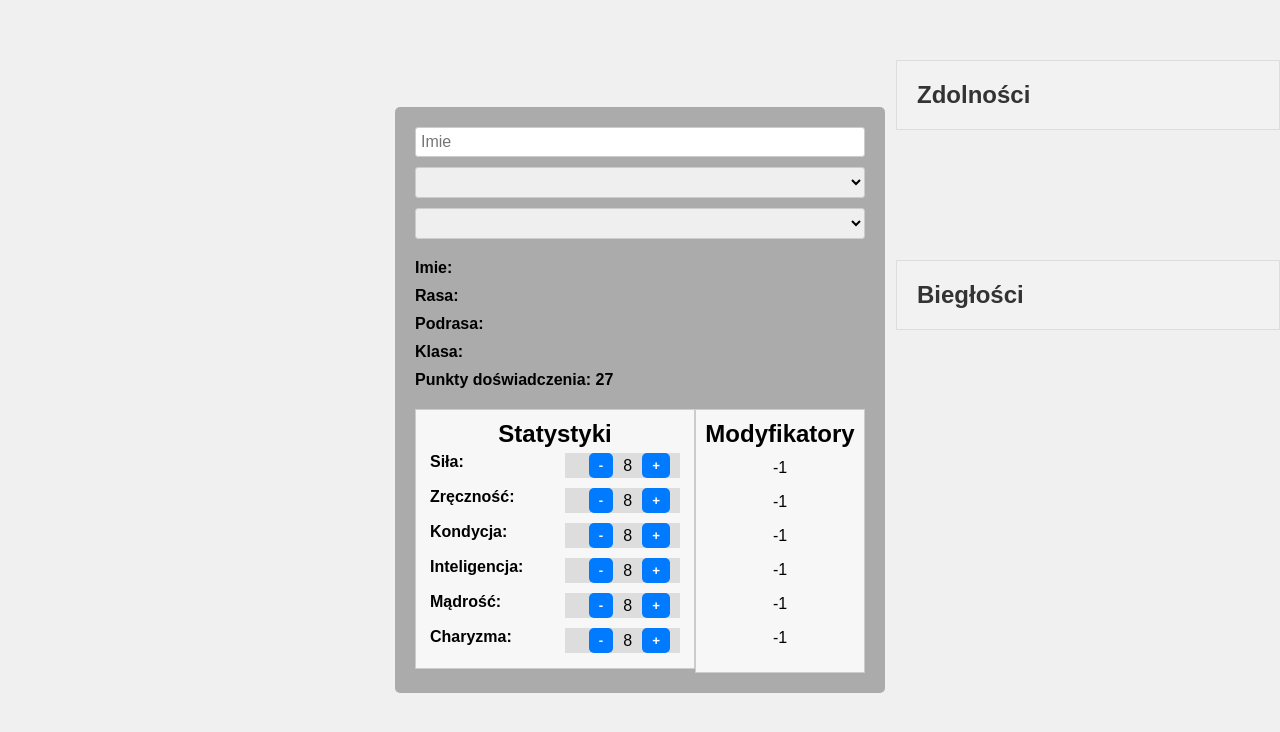
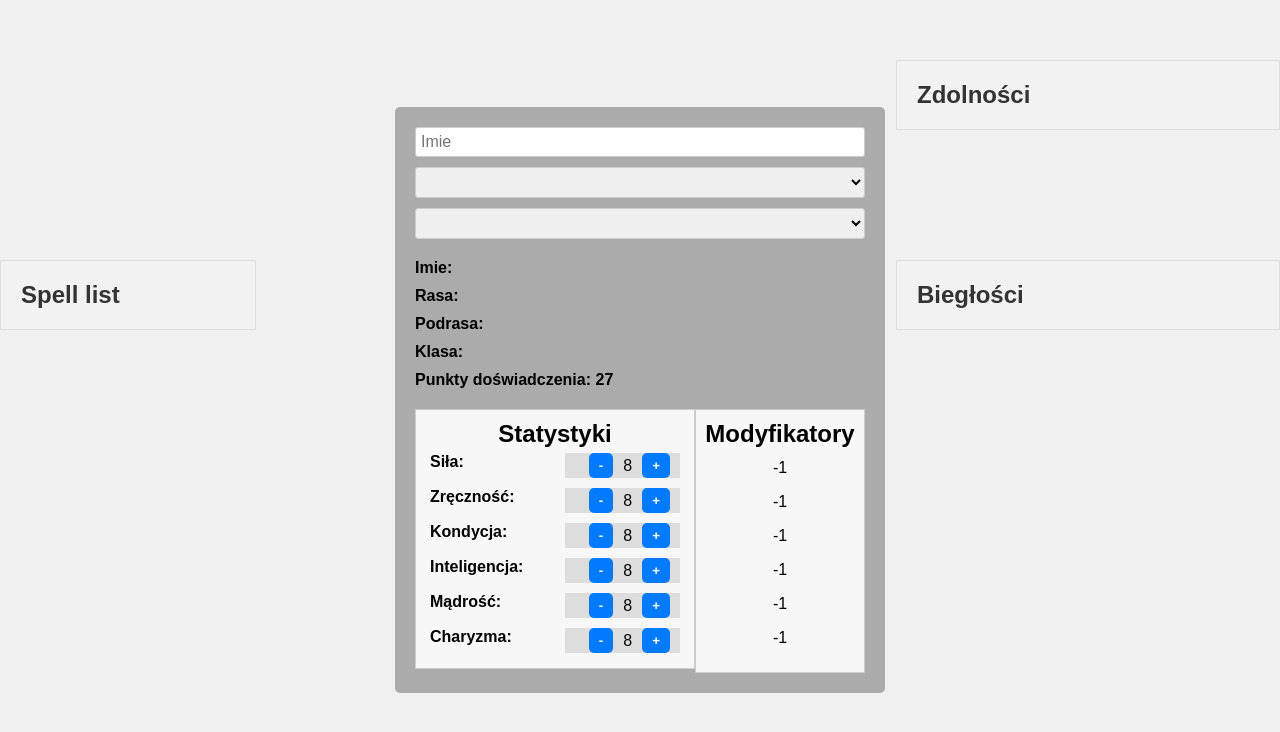
Before and after one commit to Rottensinner/KreatorPostaci, a Vue app: page / in a window 1280 px wide. Shown: the top 732 px of the page. Built offline with nearby package versions, Linux system fonts and the light colour scheme.

Commit message:
Dodanie SpellList

```diff
--- a/src/components/MojKompot.vue
+++ b/src/components/MojKompot.vue
@@ -13,6 +13,7 @@ const imie = ref("");
 const nazwisko = ref("");
 const Klasa = ref(null);
 const zdolnosci = ref([]);
+const spell = ref([]);
 const bieglosc = ref([]);
 
 const magia = ref(false);
@@ -107,6 +108,7 @@ const sprawdzRase = () => {
     dodajZdolnosc("Widzenie w ciemności");
     dodajZdolnosc("Rodowód fey");
     dodajZdolnosc("Trans");
+    dodajSpell("kula ognia");
   } else if (wybRasa.value === "Krasnolud") {
     rassStats.KON.value = 2;
     dodajZdolnosc("Widzenie w ciemności");
@@ -214,9 +216,12 @@ const sprawdzKlase = () => {
 const dodajZdolnosc = (zdolnosc) => {
   zdolnosci.value.push(zdolnosc);
 };
+const dodajSpell = (spell) => {
+  spell.value.push(spell);
+};
 
-const usunZdolnosc = (index) => {
-  zdolnosci.value.splice(index, 1);
+const spellZdolnosc = (index) => {
+  spell.value.splice(index, 1);
 };
 const usunWszystkieZdolnosci = () => {
   zdolnosci.value = []; // Czyszczenie tablicy zdolności
@@ -415,8 +420,7 @@ const liczModyfikator = () => {
         value="Skalny"
         v-model="podrasa"
         @change="sprawdzPodRase"
-      />Gnom Skalny
-
+      />Gnom Skalny zdolnosc
       <input
         type="radio"
         id="Gnom_Leśny"
@@ -565,8 +569,8 @@ const liczModyfikator = () => {
         </li>
       </ul>
     </div>
+
     <div class="zaklecia" v-if="magia === true">
-      <table>
       <table>
         <thead>
           <tr>
@@ -593,7 +597,14 @@ const liczModyfikator = () => {
           </tr>
         </tbody>
       </table>
-      </table>
+    </div>
+    <div class="spell">
+      <h2>Spell list</h2>
+      <ul>
+        <li v-for="(spell, index) in spell" :key="index">
+          {{ spell }}
+        </li>
+      </ul>
     </div>
   </div>
 </template>
--- a/src/components/styles.css
+++ b/src/components/styles.css
@@ -224,3 +224,18 @@ button:hover {
   display: flex;
   align-items: baseline;
 }
+
+.spell {
+  position: absolute;
+  display: flex;
+  top: 30%;
+  left: 0%;
+  background-color: #f2f2f2; /* Tło klasy zdolności */
+  padding: 20px; /* Wewnętrzny padding */
+  border: 1px solid #ddd; /* Ramka */
+  margin-top: 20px; /* Odstęp od góry */
+  font-size: 16px; /* Rozmiar czcionki */
+  color: #333; /* Kolor tekstu */
+  float: right; /* Ustawienie po prawej stronie */
+  width: 20%; /* Szerokość klasy zdolności, dostosuj według potrzeb */
+}
```
Lines whose indentation alone changed are shown as unchanged.
